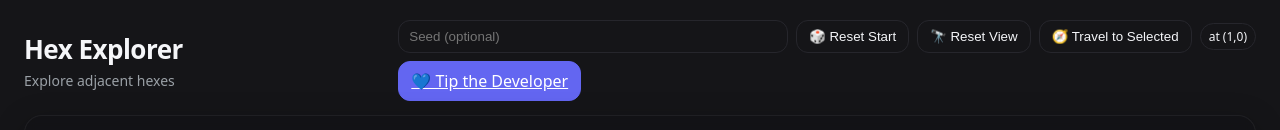
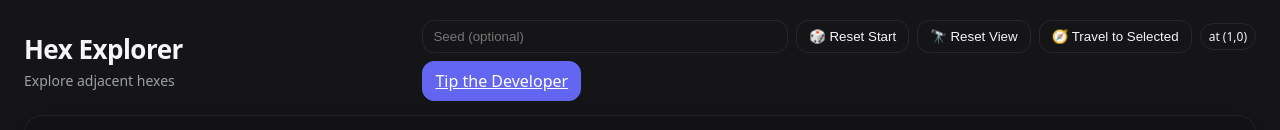
Before and after one commit to EscaladeDev/HexCrawl, a plain HTML site: page index.html in a window 1280 px wide. Shown: the top 130 px of the page. Drawn offline with Linux system fonts and the light colour scheme.

Commit message:
Remove emoji from 'Tip the Developer' link

```diff
--- a/index.html
+++ b/index.html
@@ -94,7 +94,7 @@
       <button class="btn" id="resetView" title="Recenter on current">🔭 Reset View</button>
       <button class="btn" id="travelSelected" title="Travel to selected adjacent hex">🧭 Travel to Selected</button>
       <span class="badge" id="posBadge">at (0,0)</span>
-  <a class="btn primary" href="https://donate.stripe.com/4gM4gBcmO1nG9PA5zF1B601" target="_blank" rel="noopener noreferrer" title="Tip the Developer">💙 Tip the Developer</a>
+  <a class="btn primary" href="https://donate.stripe.com/4gM4gBcmO1nG9PA5zF1B601" target="_blank" rel="noopener noreferrer" title="Tip the Developer">Tip the Developer</a>
     </div>
   </div>
 
```
